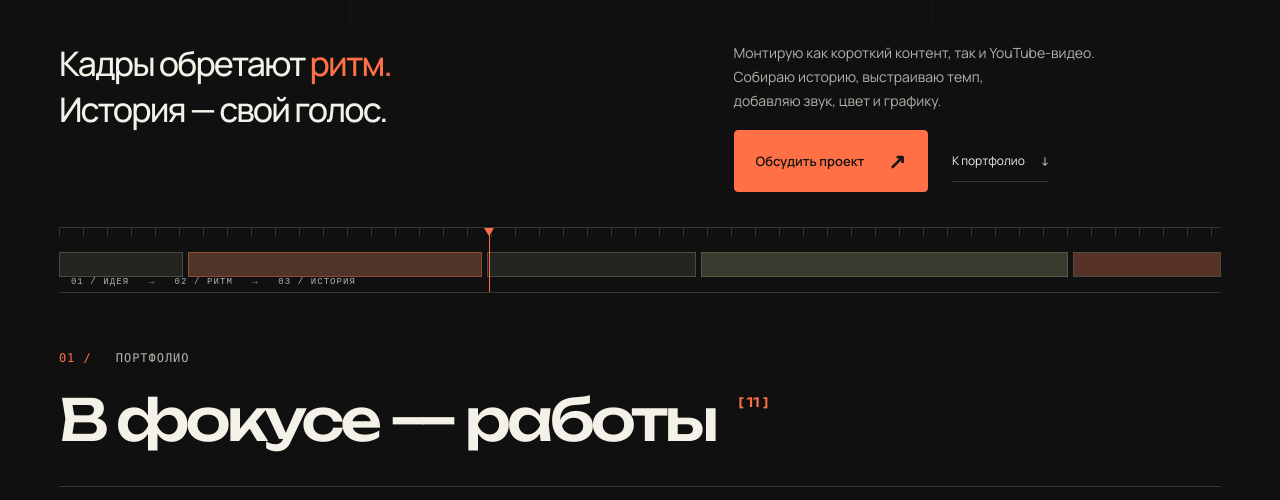
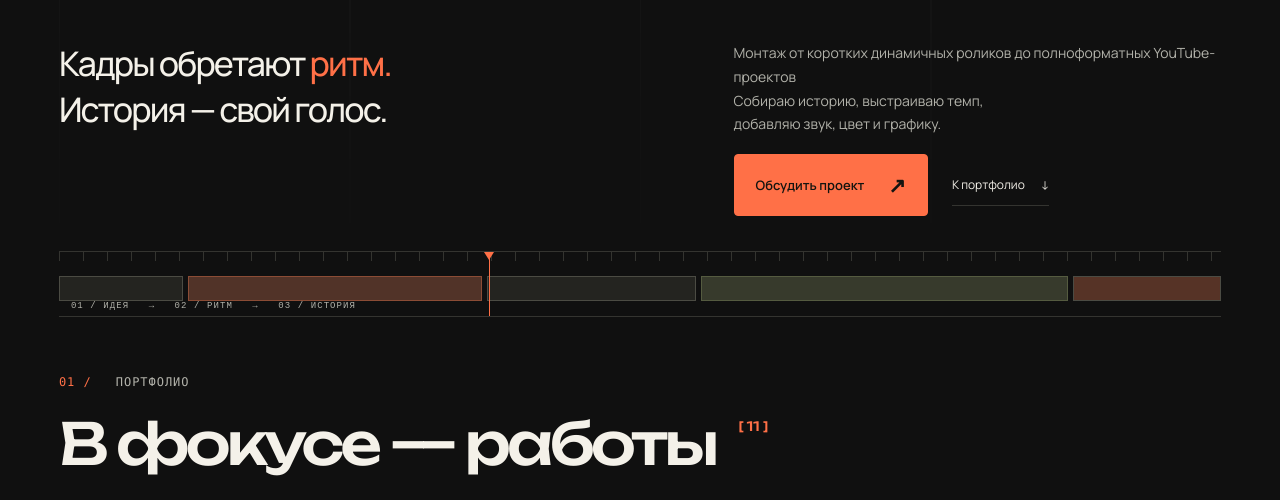
Before and after one commit to ruvyroid/ruvy-s-landing-page, a plain HTML site: page index.html in a window 1280 px wide. Shown: the part 300-800 px from the top of the page. Drawn offline with Linux system fonts and the light colour scheme.

Commit message:
Updated description of services for checking auto-publishing

```diff
--- a/index.html
+++ b/index.html
@@ -74,7 +74,7 @@
           </div>
           <div class="hero-action">
             <p class="hero-summary">
-              Монтирую как короткий контент, так и YouTube-видео.<br />Собираю историю,
+              Монтаж от коротких динамичных роликов до полноформатных YouTube-проектов<br />Собираю историю,
               выстраиваю темп,<br />добавляю звук, цвет и графику.
             </p>
             <!-- content:cta:start --><a
```
